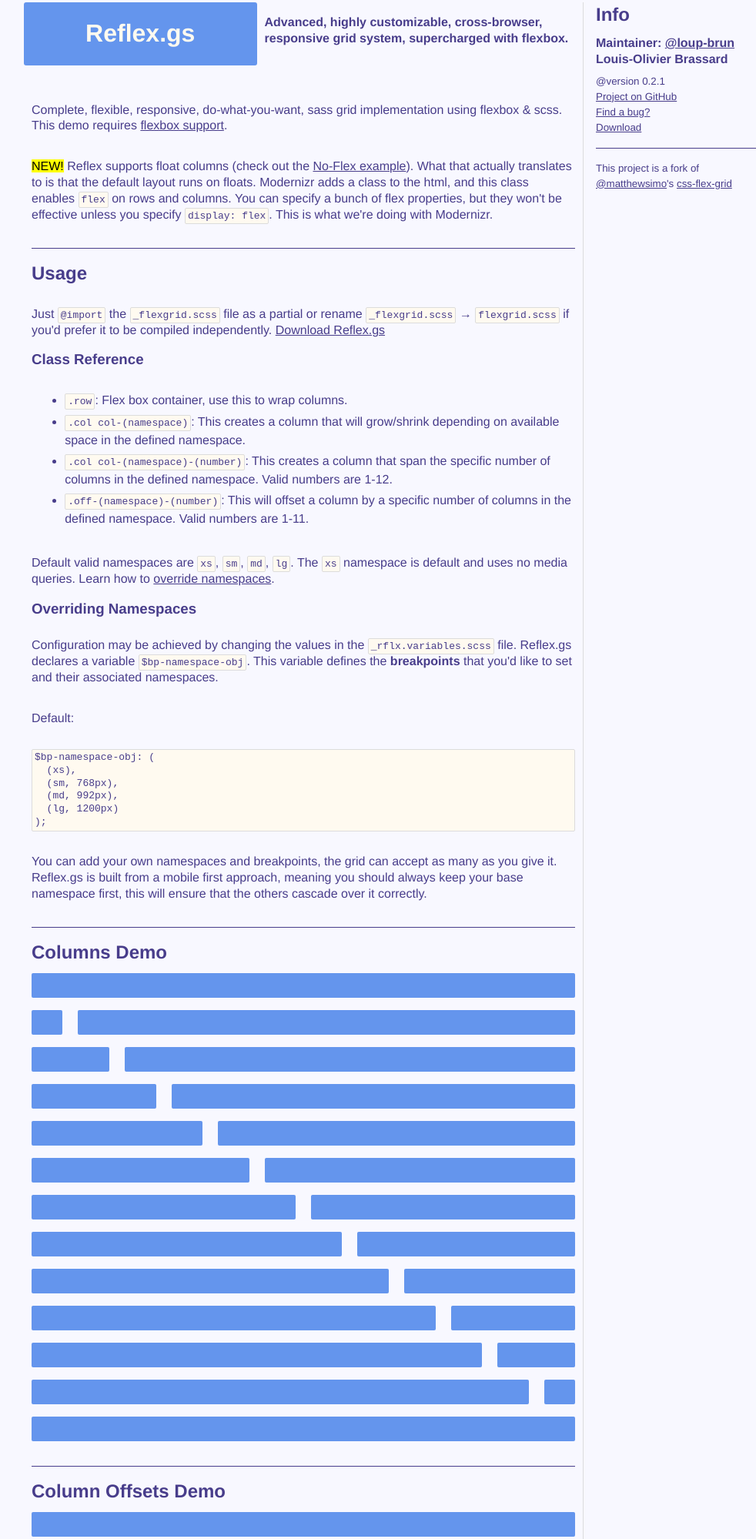
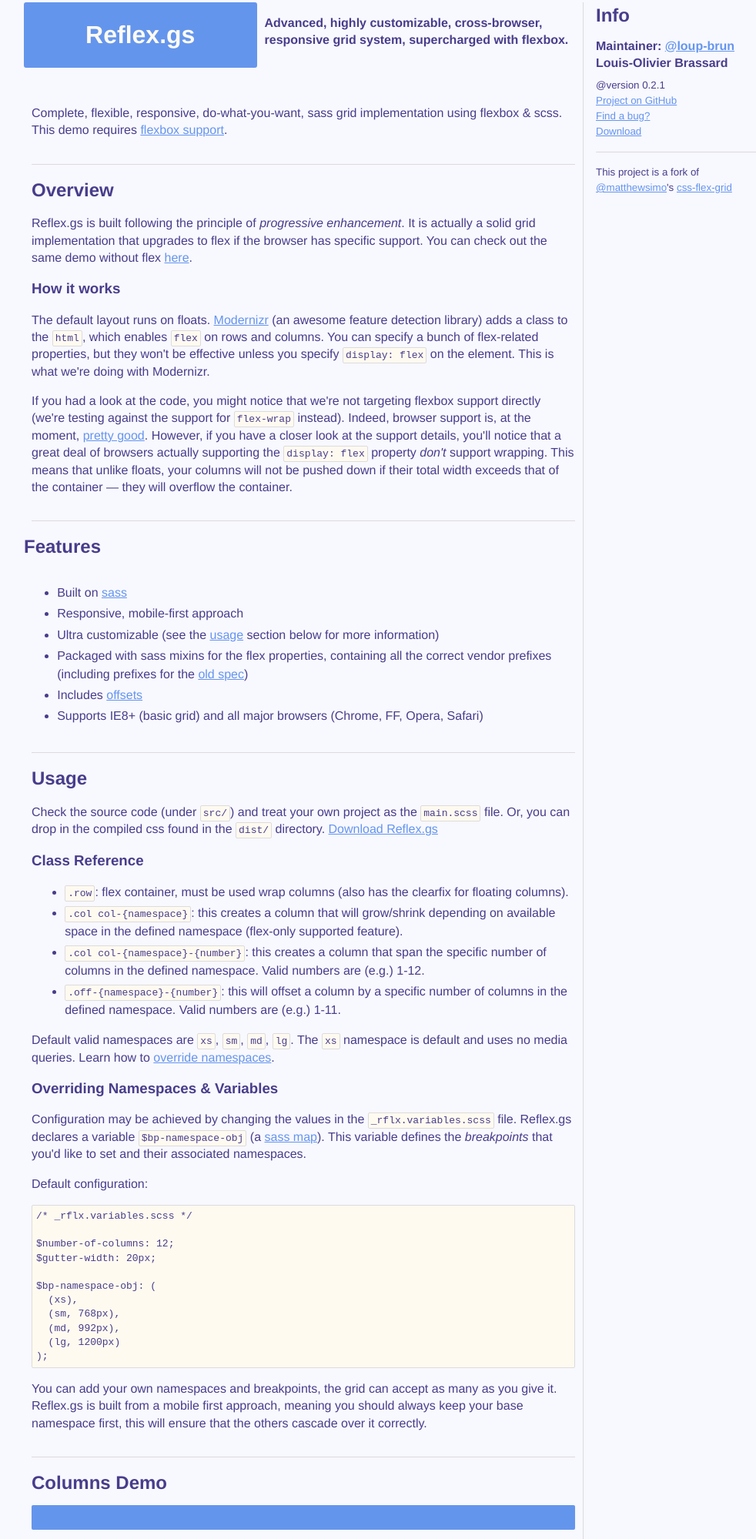
Before and after one commit to matthewsimo/scss-flex-grid, a website: page demo/index.html in a window 1280 px wide. Shown: the part 45-2044 px from the top of the page at 77% size, without its empty margins (125-1107 px from the left). Drawn offline with Linux system fonts and the light colour scheme.

Commit message:
improve documentation on demo page

```diff
--- a/demo/demo.scss
+++ b/demo/demo.scss
@@ -6,13 +6,15 @@
 	@include box-sizing(border-box);
 }
 
+aside, figure, figcaption, footer, header, main, section { display: block; }
+
 body {
 	background: GhostWhite;
 	color: DarkSlateBlue;
 	font-family: "HelveticaNeue-Light", "Helvetica Neue Light", "Helvetica Neue", Helvetica, Arial, "Lucida Grande", sans-serif;
 	font-size: 100%;
 	font-weight: 300;
-	line-height: 1.3;
+	line-height: 1.4;
 }
 
 .rflx-logo {
@@ -27,11 +29,11 @@
 }
 
 a {
-	color: DarkSlateBlue;
+	color: cornflowerblue;
 	transition: color 0.2s ease-in-out;
 
 	&:hover {
-		color: Tomato;
+		color: tomato;
 	}
 }
 
@@ -54,21 +56,22 @@
 
 hr {
 	border: none;
-	border-top: 1px solid DarkSlateBlue;
+	border-top: 1px solid gainsboro;
 	height: 1px;
 	margin: $spacing 0;
 }
 
-pre {
-	word-wrap: break-word;
-	white-space: pre-wrap;
-	text-align: left;
-}
 pre, code {
 	background: floralwhite;
 	border: 1px solid gainsboro;
 	border-radius: 2px;
 	padding: 2px 3px;
+}
+pre {
+	word-wrap: break-word;
+	white-space: pre-wrap;
+	text-align: left;
+	padding: 5px;
 }
 
 .text-center { text-align: center; }
--- a/demo/index.html
+++ b/demo/index.html
@@ -35,50 +35,81 @@
 				</header>
 
 				<p>Complete, flexible, responsive, do-what-you-want, sass grid implementation using flexbox &amp; scss. This demo requires <a href="http://caniuse.com/#feat=flexbox">flexbox support</a>.</p>
-				<p><mark>NEW!</mark> Reflex supports float columns (check out the <a href="no-flex.html">No-Flex example</a>). What that actually translates to is that the default layout runs on floats. Modernizr adds a class to the html, and this class enables <code>flex</code> on rows and columns. You can specify a bunch of flex properties, but they won't be effective unless you specify <code>display: flex</code>. This is what we're doing with Modernizr.</p>
+
+				<hr />
+
+				<section id="overview">
+
+					<h2>Overview</h2>
+
+					<p>Reflex.gs is built following the principle of <em>progressive enhancement</em>. It is actually a solid grid implementation that upgrades to flex if the browser has specific support. You can check out the same demo without flex <a href="no-flex.html" title="No-Flex Example">here</a>.</p>
+
+
+					<h3>How it works</h3>
+
+					<p> The default layout runs on floats. <a href="http://modernizr.com/">Modernizr</a> (an awesome feature detection library) adds a class to the <code>html</code>, which enables <code>flex</code> on rows and columns. You can specify a bunch of flex-related properties, but they won't be effective unless you specify <code>display: flex</code> on the element. This is what we're doing with Modernizr.</p>
+
+
+					<p>If you had a look at the code, you might notice that we're not targeting flexbox support directly (we're testing against the support for <code>flex-wrap</code> instead). Indeed, browser support is, at the moment, <a href="http://caniuse.com/#feat=flexbox">pretty good</a>. However, if you have a closer look at the support details, you'll notice that a great deal of browsers actually supporting the <code>display: flex</code> property <em>don't</em> support wrapping. This means that unlike floats, your columns will not be pushed down if their total width exceeds that of the container &mdash; they will overflow the container.</p>
+
+				</section>
+
+				<hr />
+
+				<section id="features" class="row">
+
+					<h2>Features</h2>
+
+					<ul>
+						<li>Built on <a href="http://sass-lang.com">sass</a></li>
+						<li>Responsive, mobile-first approach</li>
+						<li>Ultra customizable (see the <a href="#usage">usage</a> section below for more information)</li>
+						<li>Packaged with sass mixins for the flex properties, containing all the correct vendor prefixes (including prefixes for the <a href="https://css-tricks.com/old-flexbox-and-new-flexbox/">old spec</a>)</li>
+						<li>Includes <a href="#columns-offsets-demo">offsets</a></li>
+						<li>Supports IE8+ (basic grid) and all major browsers (Chrome, FF, Opera, Safari)</li>
+					</ul>
+
+				</section>
 
 				<hr>
 
-				<div class="row">
-					<div class="col col-xs-12">
+				<section id="usage">
+
 					<h2>Usage</h2>
-						<p>Just <code>@import</code> the <code>_flexgrid.scss</code> file as a partial or rename <code>_flexgrid.scss</code> &rarr; <code>flexgrid.scss</code> if you'd prefer it to be compiled independently. <a href="https://github.com/loup-brun/reflex.gs/archive/master.zip">Download Reflex.gs</a></p>
-					</div>
-				</div>
 
-				<div class="row">
+					<p>Check the source code (under <code>src/</code>) and treat your own project as the <code>main.scss</code> file. Or, you can drop in the compiled css found in the <code>dist/</code> directory. <a href="https://github.com/loup-brun/reflex.gs/archive/master.zip">Download Reflex.gs</a></p>
 
-					<div class="col col-xs-12">
 					<h3>Class Reference</h3>
+
 					<ul>
-							<li><code>.row</code>: Flex box container, use this to wrap columns.</li>
-							<li><code>.col col-(namespace)</code>: This creates a column that will grow/shrink depending on available space in the defined namespace.</li>
-							<li><code>.col col-(namespace)-(number)</code>: This creates a column that span the specific number of columns in the defined namespace. Valid numbers are 1-12.</li>
-							<li><code>.off-(namespace)-(number)</code>: This will offset a column by a specific number of columns in the defined namespace. Valid numbers are 1-11.</li>
+						<li><code>.row</code>: flex container, must be used wrap columns (also has the clearfix for floating columns).</li>
+						<li><code>.col col-{namespace}</code>: this creates a column that will grow/shrink depending on available space in the defined namespace (flex-only supported feature).</li>
+						<li><code>.col col-{namespace}-{number}</code>: this creates a column that span the specific number of columns in the defined namespace. Valid numbers are (e.g.) 1-12.</li>
+						<li><code>.off-{namespace}-{number}</code>: this will offset a column by a specific number of columns in the defined namespace. Valid numbers are (e.g.) 1-11.</li>
 					</ul>
+
 					<p>Default valid namespaces are <code>xs</code>, <code>sm</code>, <code>md</code>, <code>lg</code>. The <code>xs</code> namespace is default and uses no media queries. Learn how to <a href="#overriding-namespaces">override namespaces</a>.</p>
-					</div>
-				</div>
 
-				<div class="row">
-					<div class="col col-xs-12">
-						<h3 id="overriding-namespaces">Overriding Namespaces</h3>
 
-						<p>Configuration may be achieved by changing the values in the <code>_rflx.variables.scss</code> file. Reflex.gs declares a variable <code>$bp-namespace-obj</code>. This variable defines the <strong>breakpoints</strong> that you'd like to set and their associated namespaces.</p>
-						<p>Default:</p>
-						<pre>$bp-namespace-obj: ( <br />  (xs),<br />  (sm, 768px),<br />  (md, 992px),<br />  (lg, 1200px) <br/>);</pre>
+					<h3 id="overriding-namespaces">Overriding Namespaces &amp; Variables</h3>
+
+					<p>Configuration may be achieved by changing the values in the <code>_rflx.variables.scss</code> file. Reflex.gs declares a variable <code>$bp-namespace-obj</code> (a <a href="http://sass-lang.com/documentation/file.SASS_REFERENCE.html#maps">sass map</a>). This variable defines the <em>breakpoints</em> that you'd like to set and their associated namespaces.</p>
+
+					<p>Default configuration:</p>
+
+					<pre>/* _rflx.variables.scss */<br /><br />$number-of-columns: 12;<br />$gutter-width: 20px;<br /><br />$bp-namespace-obj: ( <br />  (xs),<br />  (sm, 768px),<br />  (md, 992px),<br />  (lg, 1200px) <br/>);</pre>
+
 					<p>You can add your own namespaces and breakpoints, the grid can accept as many as you give it. Reflex.gs is built from a mobile first approach, meaning you should always keep your base namespace first, this will ensure that the others cascade over it correctly.</p>
-					</div>
 
-				</div>
+				</section>
 
 				<hr>
 
+				<section id="columns-demo">
+
+					<h2>Columns Demo</h2>
+
 					<div class="row">
-
-					<div class="col col-xs-12">
-						<h2>Columns Demo</h2>
-					</div>
 
 						<div class="col col-xs-12">
 							<div class="item"></div>
@@ -166,14 +197,14 @@
 						</div>
 
 					</div>
+				</section>
 
 				<hr>
 
+				<section id="column-offsets-demo">
+					<h2>Column Offsets Demo</h2>
+
 					<div class="row">
-					<div class="col col-xs-12">
-						<h2>Column Offsets Demo</h2>
-					</div>
-
 						<div class="col col-xs-12">
 							<div class="item"></div>
 						</div>
@@ -223,15 +254,16 @@
 						</div>
 
 					</div>
+				</section>
 
 				<hr>
 
-				<div class="row">
+				<section id="responsivity-by-combining-namespaces-demo">
 
-					<div class="col col-xs-12">
 					<h2>Responsivity By Combining Namespaces Demo</h2>
 					<p>Drag browser around to test responsive breakpoints.</p>
-					</div>
+
+					<div class="row">
 
 						<div class="col col-xs-6 col col-sm-4 col-md-3 col-lg-1">
 							<div class="item"></div>
@@ -342,16 +374,17 @@
 							<div class="item"></div>
 						</div>
 					</div>
+				</section>
 
 				<hr />
 
-				<div class="row">
+				<section id="intelligent-columns">
 
-					<div class="col col-xs-12">
 					<h2>Intelligent Columns</h2>
 
 					<p>Let the flex columns take up all the required space.</p>
-					</div>
+
+					<div class="row">
 
 						<div class="col col-xs">
 							<div class="item">col-xs (smart)</div>
@@ -362,17 +395,19 @@
 						<div class="col col-xs">
 							<div class="item">col-xs (smart)</div>
 						</div>
+
 					</div>
+				</section>
 
 				<hr />
 
-				<div class="row">
+				<section id="even-heights">
 
-					<div class="col col-xs-12">
 						<h2>Even Heights</h2>
 
 						<p>Flex columns will have even heights - neat!</p>
-					</div>
+
+					<div class="row">
 
 						<div class="col col-xs-6 bg--blue flex-center-v text-center">
 							<h3>Super columns</h3>
@@ -387,21 +422,21 @@
 				<p>Psst! With flexbox, you can easily vertically center content! just add a class:</p>
 				<pre>.flex-center-v {<br />  @include justify-content(center);<br />}</pre>
 
+				</section>
+
 				<hr />
 
-				<div class="row">
+				<section id="nesting">
 
-					<div class="col col-xs-12">
 						<h2>Nesting</h2>
 
 						<p>Reflex.gs supports grid nesting.</p>
-					</div>
-				</div>
 
 					<div class="row row--space">
 						<div class="col col-xs-6 bg--blue flex-center-v text-center">
 							<h3>Awesome!</h3>
 						</div>
+
 						<div class="col col-xs-6 bg--red">
 							<div class="container">
 								<div class="row">
@@ -446,15 +481,17 @@
 						</div>
 					</div>
 
+				</section>
+
 				<hr>
 
-				<div class="row">
+				<section id="questions" class="row">
 					<div class="col col-xs-12">
-						<h2 id="questions">Questions</h2>
+						<h2>Questions</h2>
 						<p>You can always <a href="https://github.com/loup-brun/reflex.gs/issues">file an issue</a> on the github repo.</p>
 					</div>
 
-				</div>
+				</section>
 
 			</main>
 		</div>
```
Also changed, not shown: demo/demo.css, 1 other file. Lines whose indentation alone changed are shown as unchanged.
